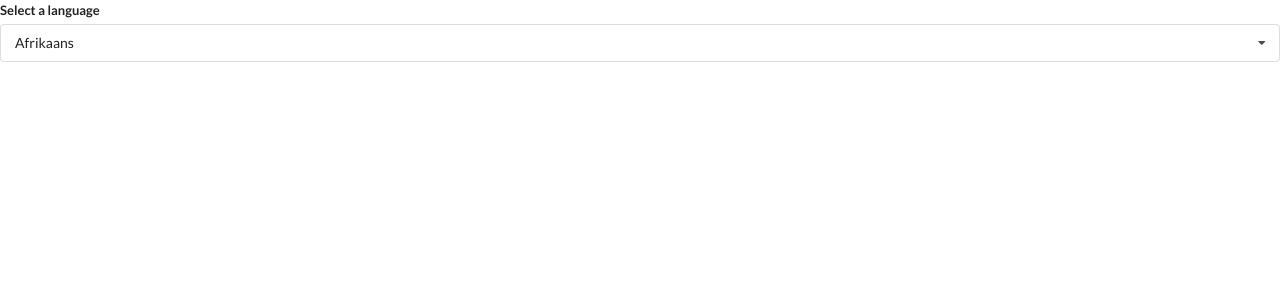
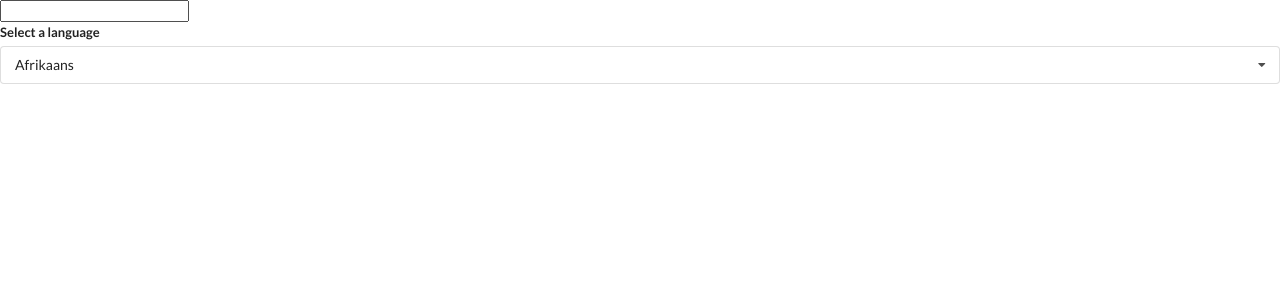
Before and after one commit to MarkCarson777/react, a React (Create React App) app in the folder widgets/: page / in a window 1280 px wide. Shown: the top 300 px of the page. Built offline with nearby package versions, Linux system fonts and the light colour scheme.

Commit message:
added text input for translate dropdown

```diff
--- a/widgets/src/components/Translate.js
+++ b/widgets/src/components/Translate.js
@@ -18,9 +18,11 @@ const options = [
 
 const Translate = () => {
   const [language, setLanguage] = useState(options[0]);
+  const [text, setText] = useState('');
 
   return (
     <div>
+      <input value={text} onChange={(e) => setText(e.target.value)} />
       <Dropdown label="Select a language" selected={language} onSelectedChange={setLanguage} options={options} />
     </div>
   );
```
